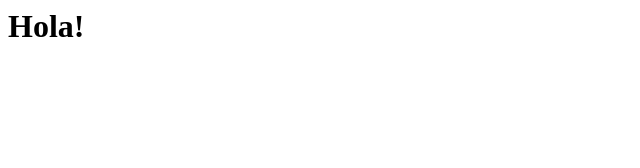
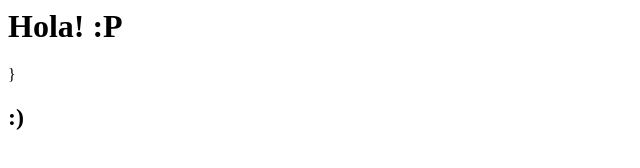
Before and after one commit to mstanden91/paginamstanden91, a plain HTML site: page index.html in a window 1280 px wide. Shown: the full height of the page, 0-640 px from the left. Drawn offline with Linux system fonts and the light colour scheme.

Commit message:
:P agregado

```diff
--- a/index.html
+++ b/index.html
@@ -5,7 +5,8 @@
     </head>
 
     <body>
-        <h1>Hola!</h1>
+        <h1>Hola! :P</h1>}
+        <h2>:)</h2>
     </body>
 
 
```
